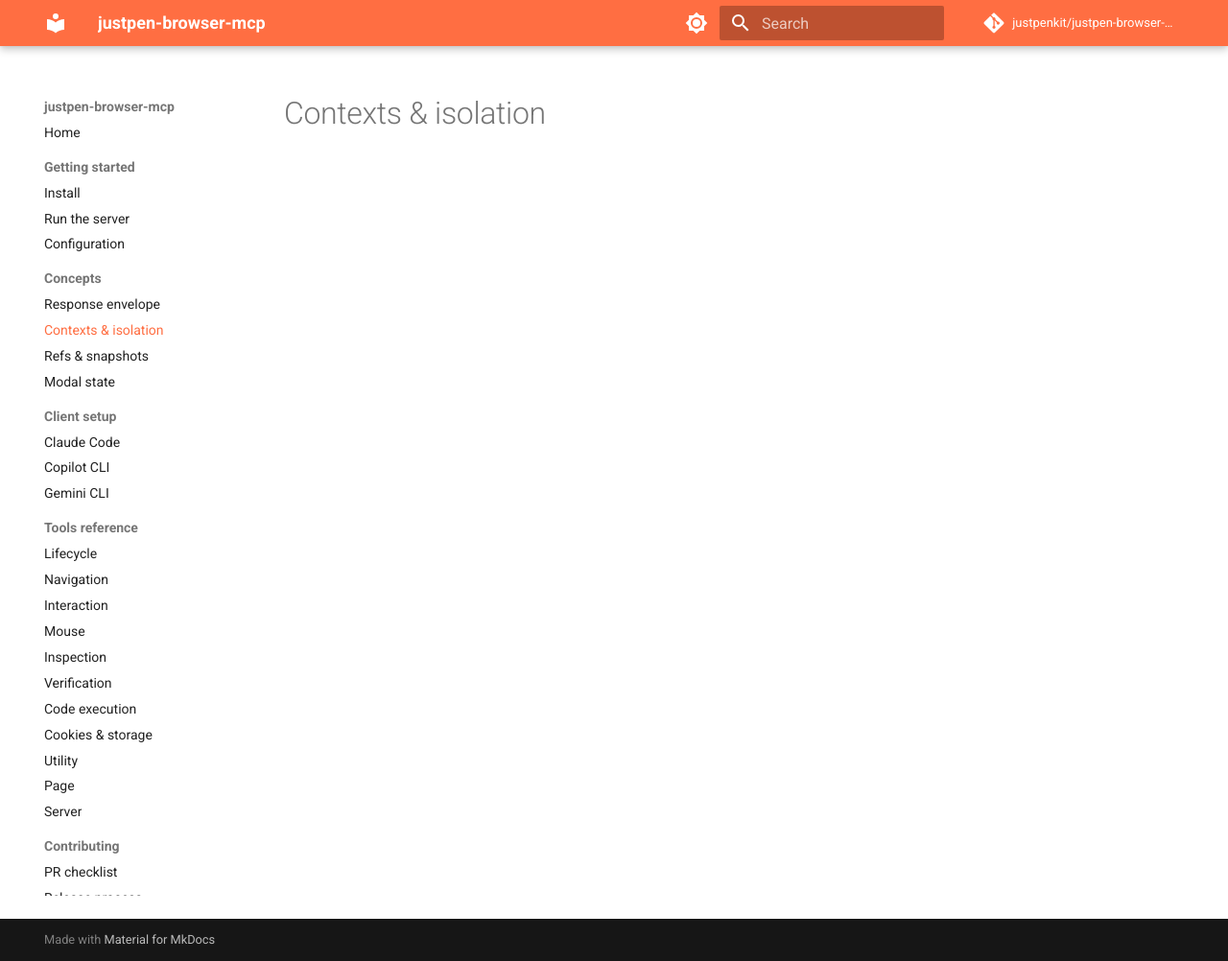
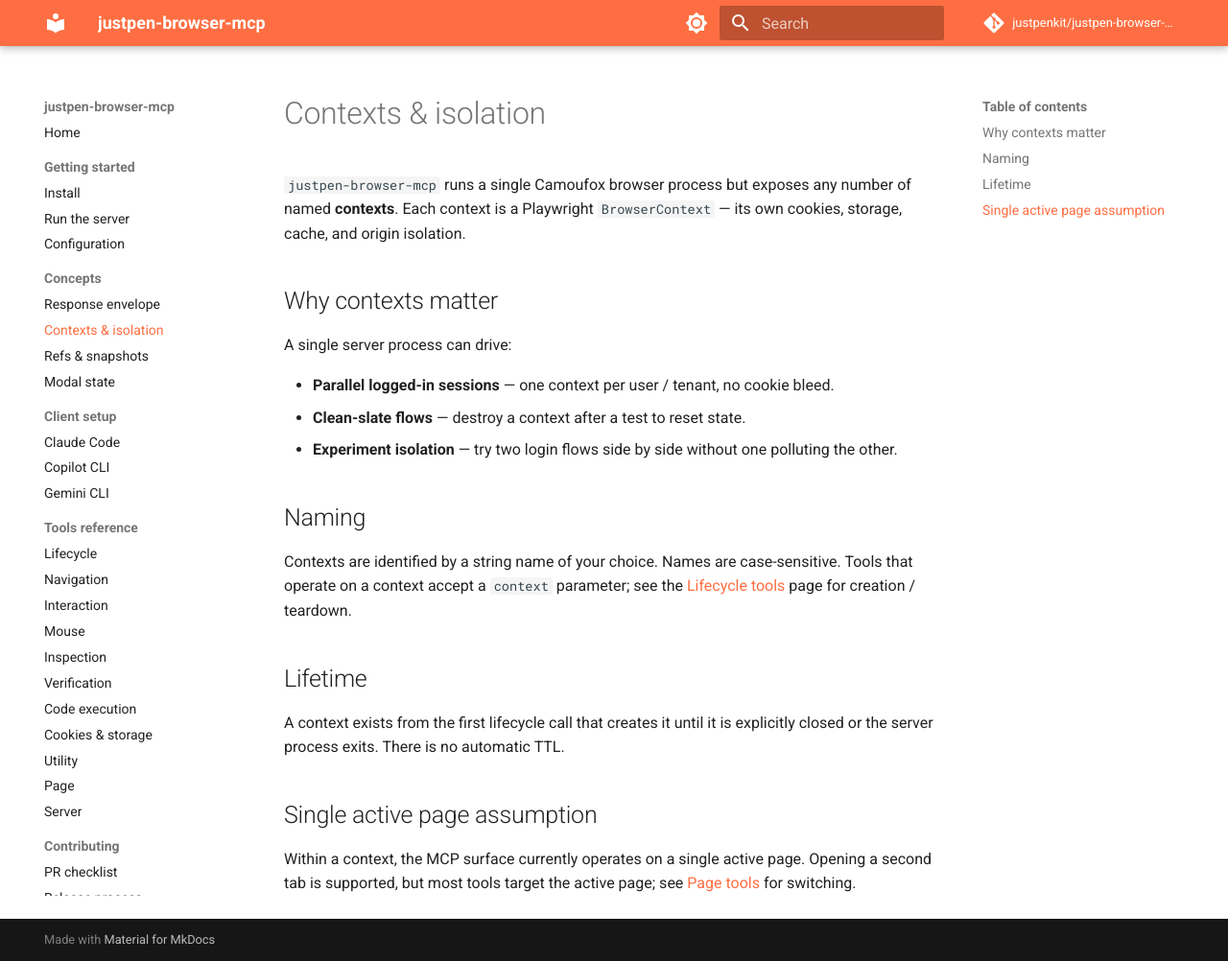
Before and after one commit to justpenkit/justpen-browser-mcp, an MkDocs documentation site: the page built from docs/concepts/contexts-isolation.md, in a window 1280 px wide and 1002 px high. Shown: the whole window at 96% size. Built offline with MkDocs 1.6.1 and Material for MkDocs 9.7.7, drawn with Linux system fonts in a browser that asks for light colours; comment, search, counter and statistics services are not loaded.

Commit message:
docs(concepts): add contexts and isolation overview

```diff
--- a/docs/concepts/contexts-isolation.md
+++ b/docs/concepts/contexts-isolation.md
@@ -1 +1,33 @@
 # Contexts & isolation
+
+`justpen-browser-mcp` runs a single Camoufox browser process but exposes any
+number of named **contexts**. Each context is a Playwright `BrowserContext` —
+its own cookies, storage, cache, and origin isolation.
+
+## Why contexts matter
+
+A single server process can drive:
+
+- **Parallel logged-in sessions** — one context per user / tenant, no cookie
+  bleed.
+- **Clean-slate flows** — destroy a context after a test to reset state.
+- **Experiment isolation** — try two login flows side by side without one
+  polluting the other.
+
+## Naming
+
+Contexts are identified by a string name of your choice. Names are
+case-sensitive. Tools that operate on a context accept a `context` parameter;
+see the [Lifecycle tools](../tools-reference/lifecycle.md) page for
+creation / teardown.
+
+## Lifetime
+
+A context exists from the first lifecycle call that creates it until it is
+explicitly closed or the server process exits. There is no automatic TTL.
+
+## Single active page assumption
+
+Within a context, the MCP surface currently operates on a single active page.
+Opening a second tab is supported, but most tools target the active page; see
+[Page tools](../tools-reference/page.md) for switching.
```
